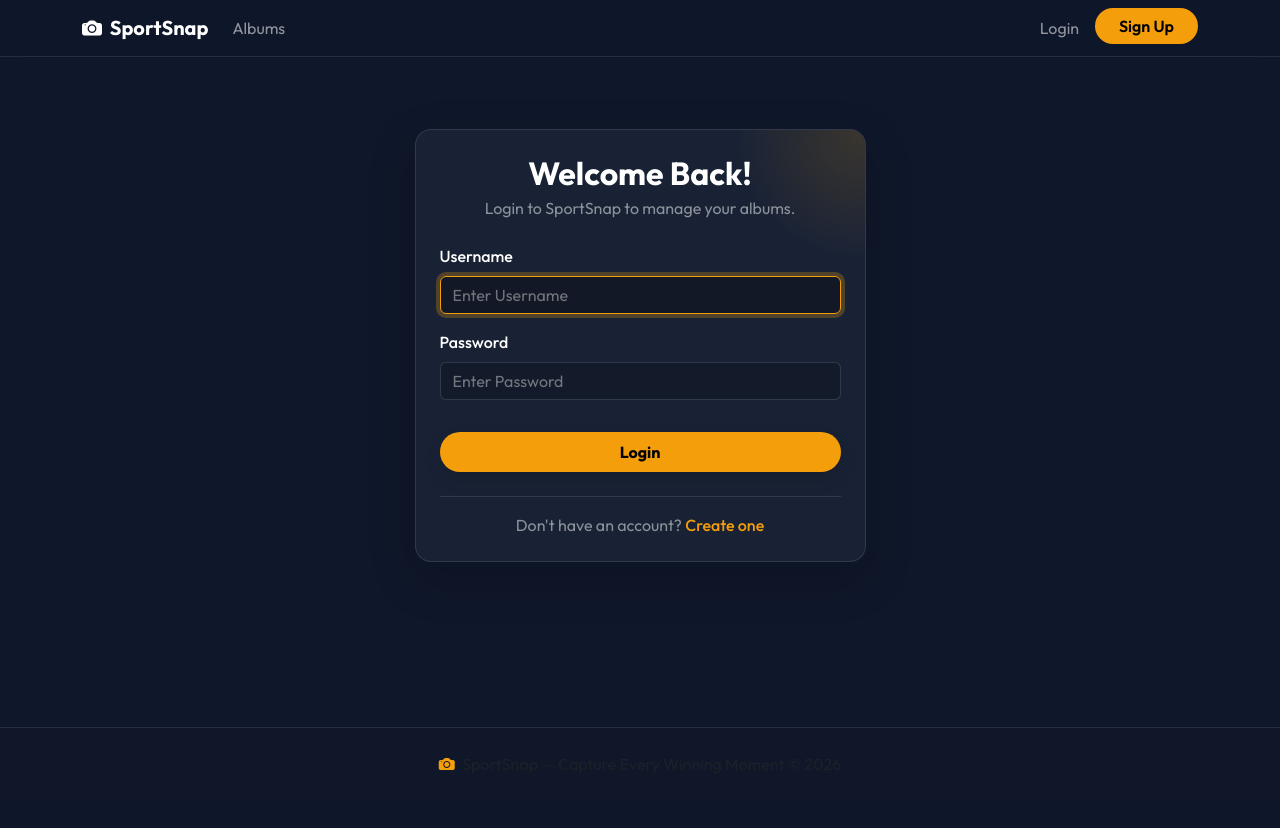
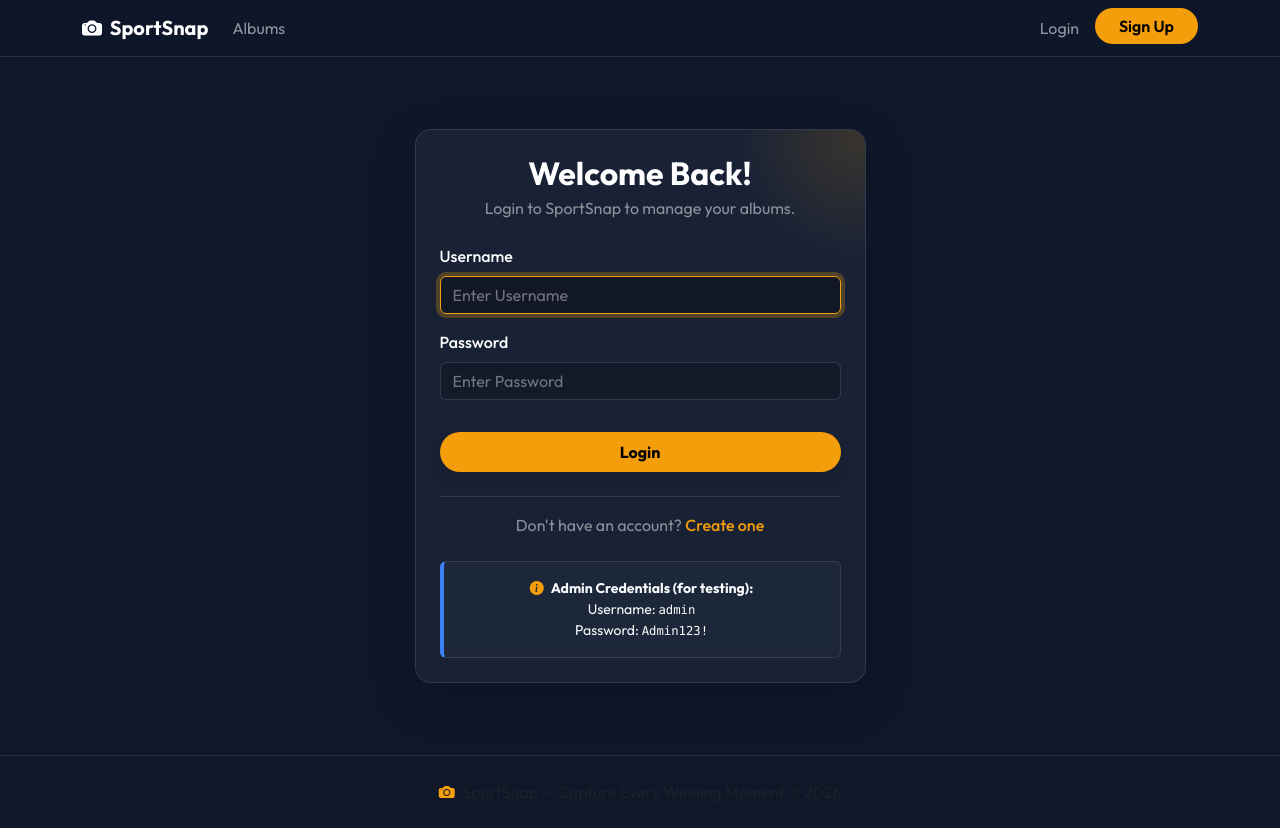
Before and after one commit to mardionfuertejr/SportSnap_Project, a Django app: page /accounts/login/ in a window 1280 px wide. Before the commit the page ends 773 px from the top, so only its background shows below. Run offline with Django 5.2, Linux system fonts and the light colour scheme.

Commit message:
Add admin credentials note to login page for reviewer reference

```diff
--- a/accounts/templates/registration/login.html
+++ b/accounts/templates/registration/login.html
@@ -35,6 +35,13 @@
                 <div class="text-center mt-4 pt-3 border-top" style="border-color: var(--ss-glass-border) !important;">
                     <p class="mb-0 text-light-50">Don't have an account? <a href="{% url 'register' %}" class="text-accent text-decoration-none fw-medium">Create one</a></p>
                 </div>
+
+                <div class="alert glass-alert alert-info text-center mt-4 mb-0 py-3 small">
+                    <i class="bi bi-info-circle-fill me-1 text-accent"></i>
+                    <strong>Admin Credentials (for testing):</strong><br>
+                    Username: <code class="text-white">admin</code><br>
+                    Password: <code class="text-white">Admin123!</code>
+                </div>
             </div>
         </div>
     </div>
```
